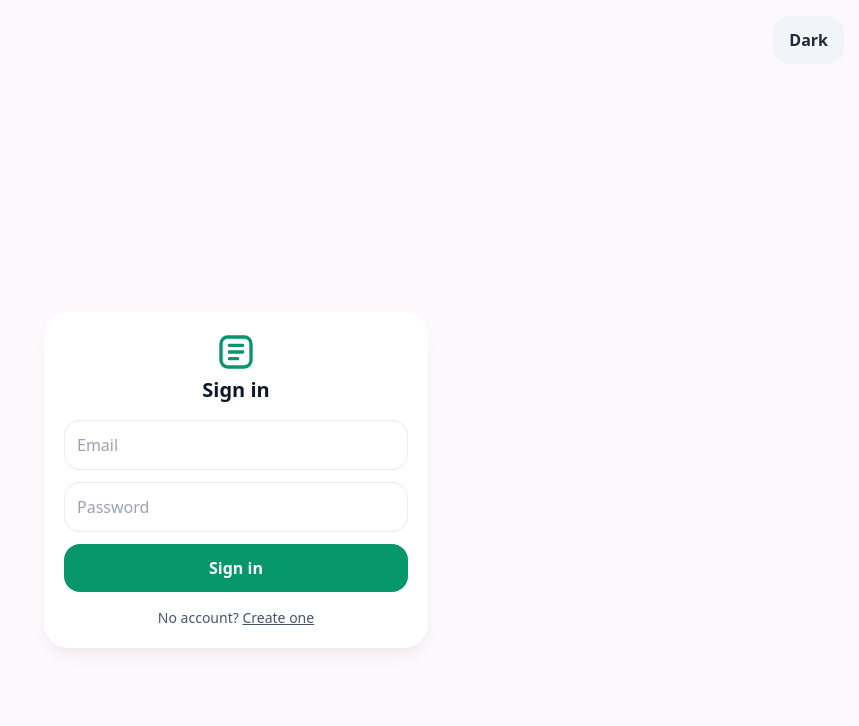
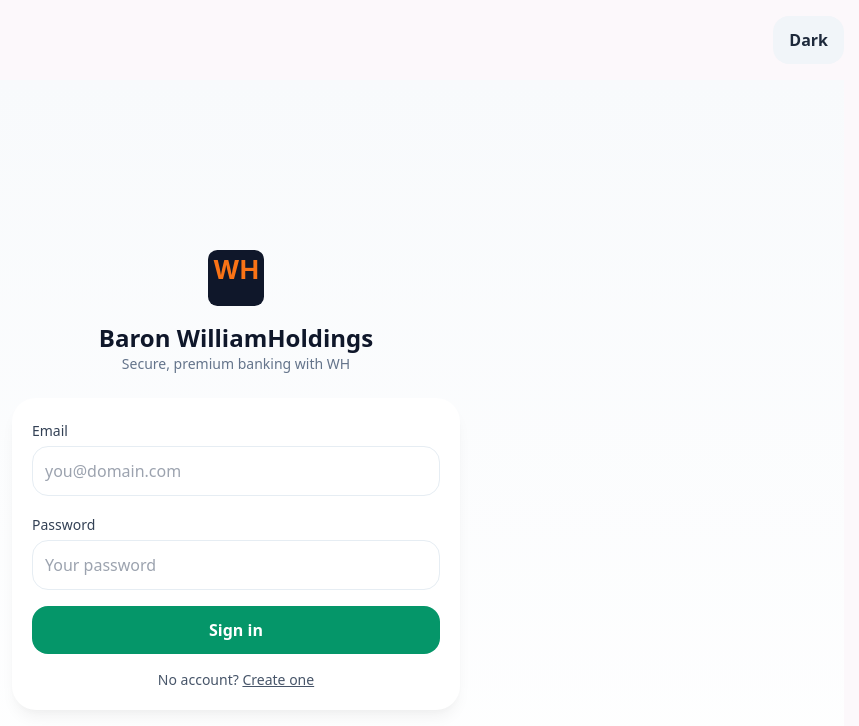
Before and after one commit to radical-workspace/williamsholdings, a Next.js app: page /auth/sign-in in a window 1280 px wide. Shown: the top 726 px of the page, without its empty margins (404-1263 px from the left). Built offline with nearby package versions, Linux system fonts and the light colour scheme.

Commit message:
feat(auth): premium sign-in design + WH favicon

```diff
--- a/app/layout.tsx
+++ b/app/layout.tsx
@@ -6,15 +6,16 @@ const BRAND = process.env.NEXT_PUBLIC_BRAND_NAME || 'WilliamsHoldings';
 const PRIMARY = process.env.NEXT_PUBLIC_PRIMARY_HEX || '#059669';
 
 export const metadata = {
-  title: BRAND,
-  description: `${BRAND} banking app`,
+  title: `WH — ${BRAND}`,
+  description: `Baron ${BRAND} Banking — secure, premium banking with WH`,
 };
 
 export default function RootLayout({ children }: { children: React.ReactNode }) {
   return (
     <html lang="en">
-      <head>
-        <link rel="icon" href="/favicon.ico" />
+  <head>
+    <link rel="icon" href="/favicon-wh.svg" />
+    <link rel="icon" type="image/png" sizes="32x32" href="/favicon-wh.png" />
   <style>{`:root{--brand:${PRIMARY}}`}</style>
   {/* Inline script to apply theme before hydration to avoid flash */}
   <script dangerouslySetInnerHTML={{ __html: `(function(){try{var t=localStorage.getItem('theme'); if(!t){ t = window.matchMedia && window.matchMedia('(prefers-color-scheme: dark)').matches ? 'dark' : 'light'; } if(t==='dark') document.documentElement.classList.add('theme-dark'); }catch(e){} })()` }} />
--- a/components/auth/SignInClient.tsx
+++ b/components/auth/SignInClient.tsx
@@ -12,14 +12,30 @@ export default function SignInClient(){
     const sb=sbClient(); const {error}=await sb.auth.signInWithPassword({email,password}); setLoading(false);
     if(error){setError(error.message);return;} r.push(`/auth/pin?redirectedFrom=${encodeURIComponent(from)}`);
   }
-  return (<div className="min-h-screen flex items-center justify-center p-4"><div className="w-full max-w-sm space-y-4 card">
-    <div className="text-center space-y-1"><Image src="/logo.svg" alt="WilliamsHoldings logo" width={40} height={40} className="mx-auto"/><h1 className="text-xl font-semibold">Sign in</h1></div>
-    <form onSubmit={submit} className="space-y-3">
-      <input className="input" placeholder="Email" value={email} onChange={e=>setEmail(e.target.value)} required/>
-      <input className="input" type="password" placeholder="Password" value={password} onChange={e=>setPassword(e.target.value)} required/>
-      {error&&<div className="text-red-600 text-sm">{error}</div>}
-      <button className="btn btn-primary w-full" disabled={loading}>{loading?'Signing in…':'Sign in'}</button>
-    </form>
-    <div className="text-sm text-slate-600 text-center">No account? <a className="underline" href={`/auth/sign-up?redirectedFrom=${encodeURIComponent(from)}`}>Create one</a></div>
-  </div></div>);
+  return (
+    <div className="min-h-screen flex items-center justify-center p-6 bg-gradient-to-b from-slate-50 to-white dark:from-slate-900 dark:to-slate-800">
+      <div className="w-full max-w-md space-y-6">
+        <div className="text-center">
+          <Image src="/favicon-wh.svg" alt="WH logo" width={56} height={56} className="mx-auto"/>
+          <h1 className="mt-4 text-2xl font-extrabold">Baron WilliamHoldings</h1>
+          <p className="text-sm text-slate-500">Secure, premium banking with WH</p>
+        </div>
+        <div className="card p-6 shadow-lg">
+          <form onSubmit={submit} className="space-y-4">
+            <label className="block">
+              <span className="text-sm font-medium text-slate-700">Email</span>
+              <input className="input mt-1" placeholder="you@domain.com" value={email} onChange={e=>setEmail(e.target.value)} required/>
+            </label>
+            <label className="block">
+              <span className="text-sm font-medium text-slate-700">Password</span>
+              <input className="input mt-1" type="password" placeholder="Your password" value={password} onChange={e=>setPassword(e.target.value)} required/>
+            </label>
+            {error&&<div className="text-red-600 text-sm">{error}</div>}
+            <button className="btn btn-primary w-full py-3 text-white font-semibold bg-amber-500 hover:bg-amber-600" disabled={loading}>{loading?'Signing in…':'Sign in'}</button>
+          </form>
+          <div className="mt-4 text-center text-sm text-slate-600">No account? <a className="underline" href={`/auth/sign-up?redirectedFrom=${encodeURIComponent(from)}`}>Create one</a></div>
+        </div>
+      </div>
+    </div>
+  );
 }
```
Also changed, not shown: public/favicon-wh.png (added), public/favicon-wh.svg (added).
